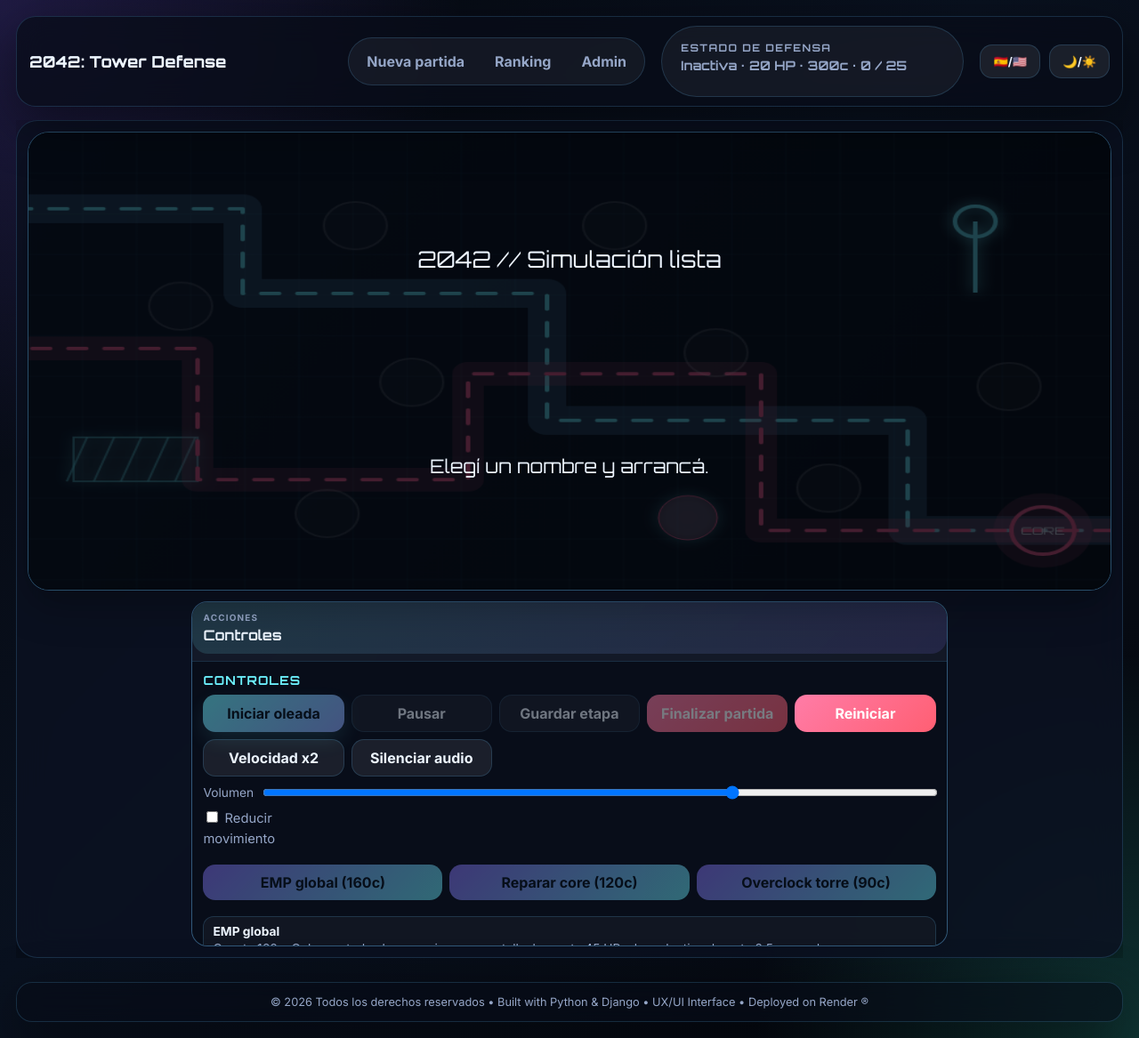
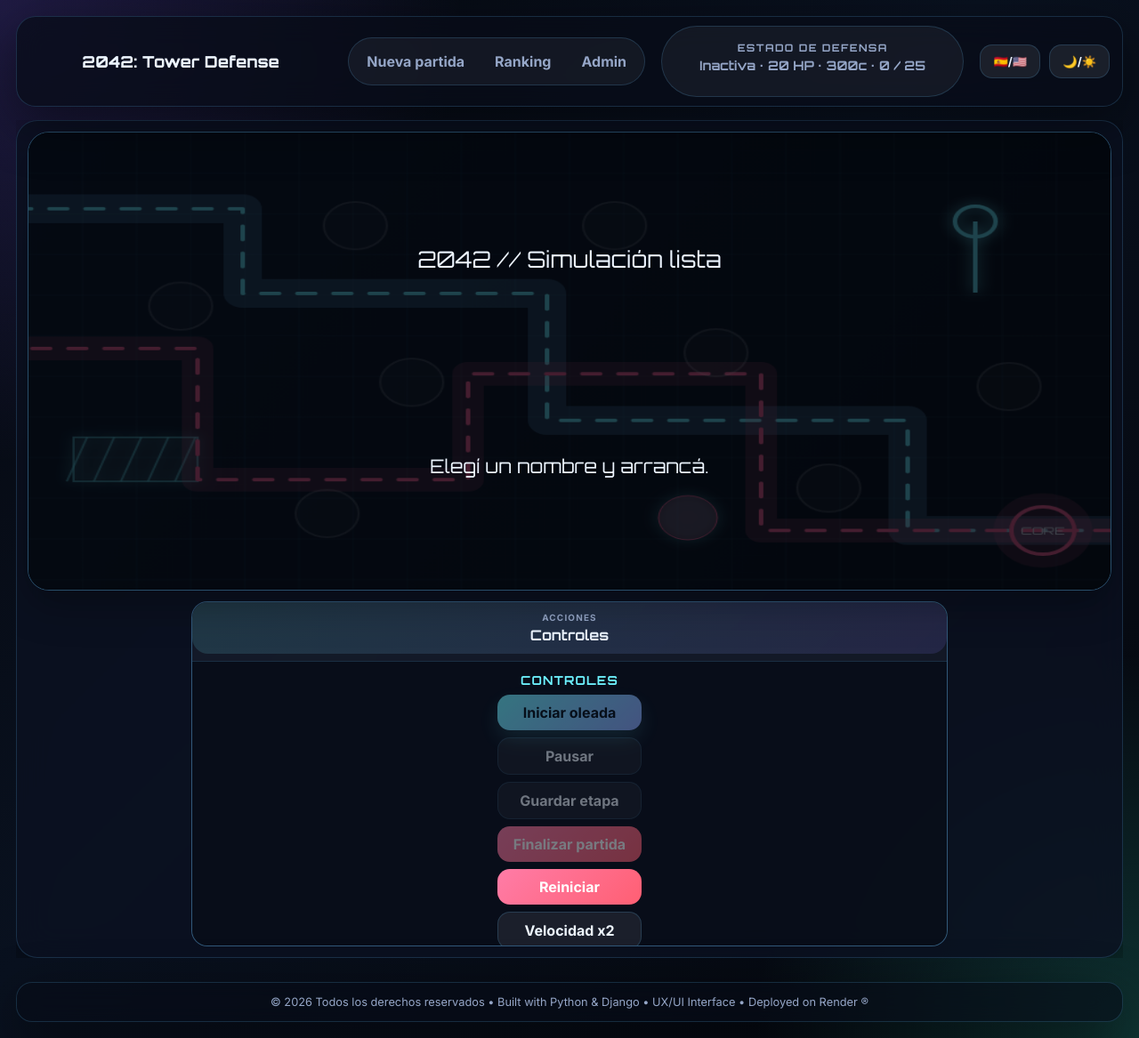
Before and after one commit to lu-developer476/2042, a Django app: page / in a window 1280 px wide. Shown: the whole page at 89% size. Run offline with Django 5.2, Linux system fonts and the light colour scheme; data that the repository does not hold is empty.

Commit message:
Center interface text (#47)

```diff
--- a/game/static/game/css/styles.css
+++ b/game/static/game/css/styles.css
@@ -1407,3 +1407,63 @@ td { color: var(--muted); }
 .replace-tower-list {
   margin-top: 8px;
 }
+
+/* Center all user-facing text consistently across the interface. */
+body,
+input,
+select,
+textarea,
+button,
+table,
+th,
+td,
+summary,
+.panel-trigger,
+.info-dialog .tower-card,
+.node-command-popover .tower-card,
+.leaderboard-page td,
+.leaderboard-page td::before,
+.leaderboard-page td[colspan] {
+  text-align: center;
+}
+
+.brand,
+.navbar-status-trigger,
+.navbar-status-panel > span,
+.side-card,
+.side-metric,
+.hud-item,
+.intel-strip > div,
+.tower-card,
+.stat-list,
+.leaderboard-row span,
+.replay-summary,
+.node-command-popover,
+.ability-help div,
+.play-popover-trigger,
+.play-popover-panel,
+.dialog-card,
+.launch-panel-header {
+  justify-items: center;
+}
+
+.navbar-links,
+.navbar-status-menu,
+.preference-actions,
+.controls-row,
+.ability-row,
+.launch-panel-header,
+.volume-control,
+.endless-toggle {
+  justify-content: center;
+}
+
+.tower-card ul,
+.info-dialog .tower-card ul {
+  padding-left: 0;
+  list-style-position: inside;
+}
+
+.board-command-section .volume-control {
+  grid-template-columns: minmax(0, 1fr);
+}
```
